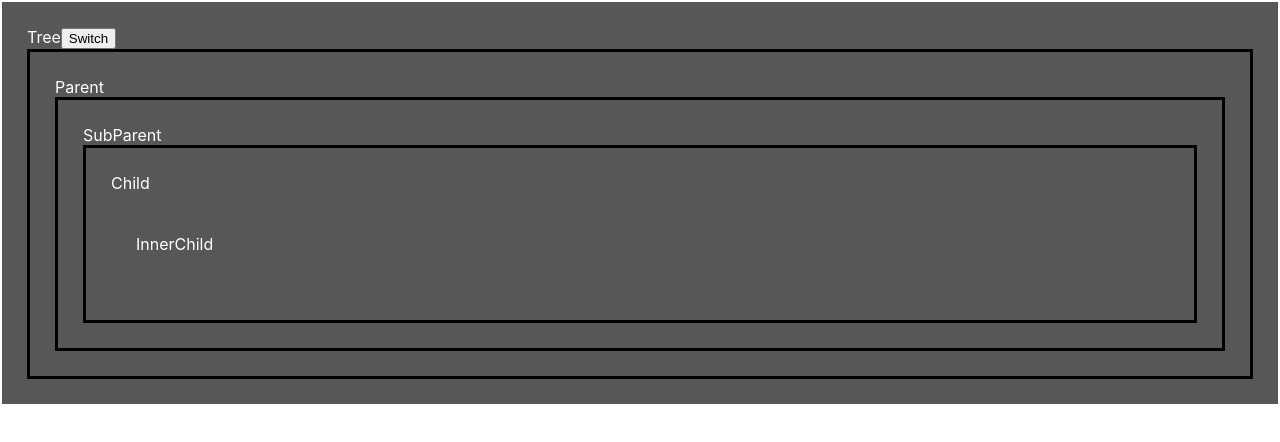
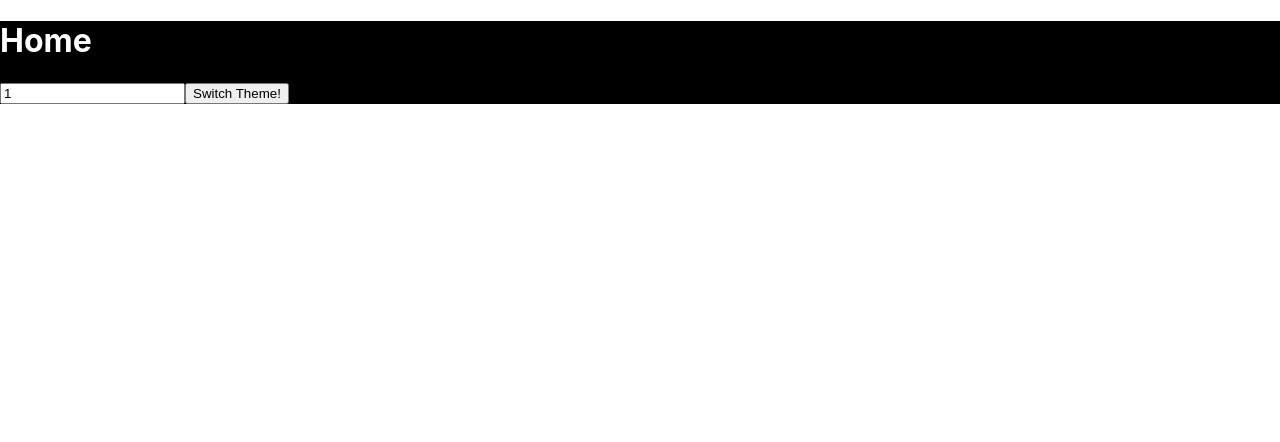
Before and after one commit to freshcodeAlice/react-learning-practice, a React (Create React App) app: page / in a window 1280 px wide. Shown: the top 442 px of the page. Built offline with nearby package versions, Linux system fonts and the light colour scheme.

Commit message:
useCallback

```diff
--- a/src/App.js
+++ b/src/App.js
@@ -12,7 +12,7 @@ const App = () => {
   return (
     <div>
       <ThemeContext.Provider value={[theme, setTheme]}>
-        <Tree />
+        <Home />
       </ThemeContext.Provider>
     </div>
   );
--- a/src/components/Home/index.js
+++ b/src/components/Home/index.js
@@ -1,13 +1,45 @@
-import React, { useState, useContext } from 'react';
-import { UserContext } from '../../contexts';
-import StopWatch from '../StopWatch';
+import React, { useState, useEffect, useContext, useCallback } from 'react';
+import { ThemeContext } from '../../contexts';
+import CONSTANTS from '../../constants';
+
+const { THEMES } = CONSTANTS;
+
+const stylesMap = {
+  [THEMES.LIGHT]: {
+    backgroundColor: 'white',
+    color: 'black',
+  },
+  [THEMES.DARK]: {
+    backgroundColor: 'black',
+    color: 'white',
+  },
+};
 
 const Home = () => {
-  const [userValue, setUserValue] = useContext(UserContext);
+  const [theme, setTheme] = useContext(ThemeContext);
+  const [value, setValue] = useState(1);
+
+  // const switchTheme = () => {
+  //   setTheme(theme === THEMES.DARK ? THEMES.LIGHT : THEMES.DARK);
+  // };
+
+  const switchTheme = useCallback(() => {
+    setTheme(theme => (theme === THEMES.DARK ? THEMES.LIGHT : THEMES.DARK));
+  }, []);
+
+  const logValue = useCallback(() => {
+    console.log(value);
+  }, [value]);
+
+  const changeValue = useCallback(({ target: { value } }) => {
+    setValue(Number(value));
+  }, []);
 
   return (
-    <div>
-      <h1>{userValue.name}</h1>;
+    <div style={stylesMap[theme]}>
+      <h1>Home</h1>
+      <input type='number' value={value} onChange={changeValue} />
+      <button onClick={switchTheme}>Switch Theme!</button>
     </div>
   );
 };
```
Also changed, not shown: src/components/Home/HomeChild/index.js (added, +8 -0 lines).
